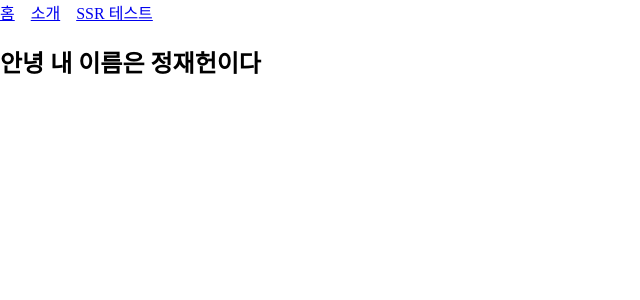
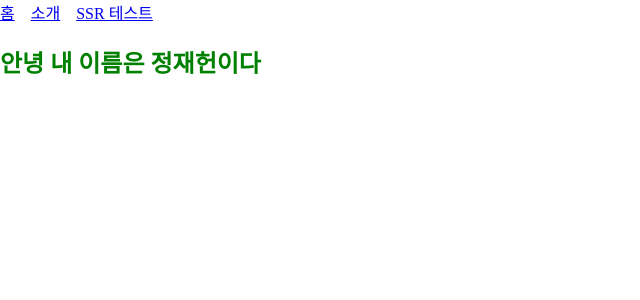
Before and after one commit to zeebraa00/next.js_tutorial, a Next.js app: page /about in a window 1280 px wide. Shown: the top 300 px of the page, without its empty margins (0-640 px from the left). Built offline with nearby package versions, Linux system fonts and the light colour scheme.

Commit message:
[edit] jsx 스타일링

```diff
--- a/pages/about.js
+++ b/pages/about.js
@@ -2,9 +2,14 @@ import Layout from "../components/Layout";
 
 const About = () => (
     <Layout>
-        <h2>
-            안녕 내 이름은 정재헌이다
-        </h2>
+        <style jsx>
+            {`
+                h2 {
+                    color : green
+                }
+            `}
+        </style>
+        <h2>안녕 내 이름은 정재헌이다</h2>
     </Layout>
 )
 
```
